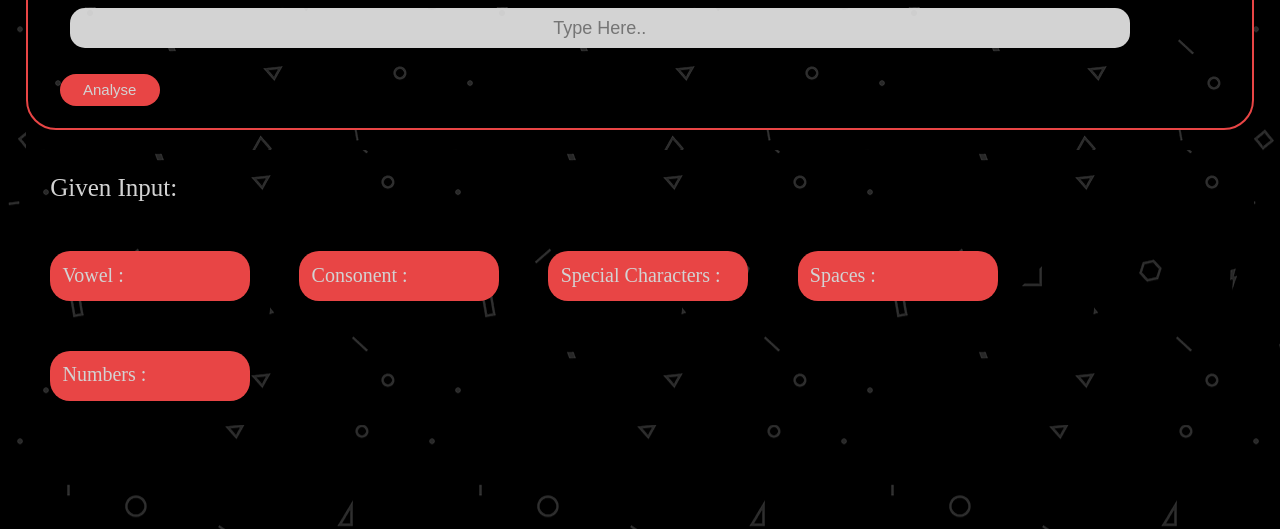
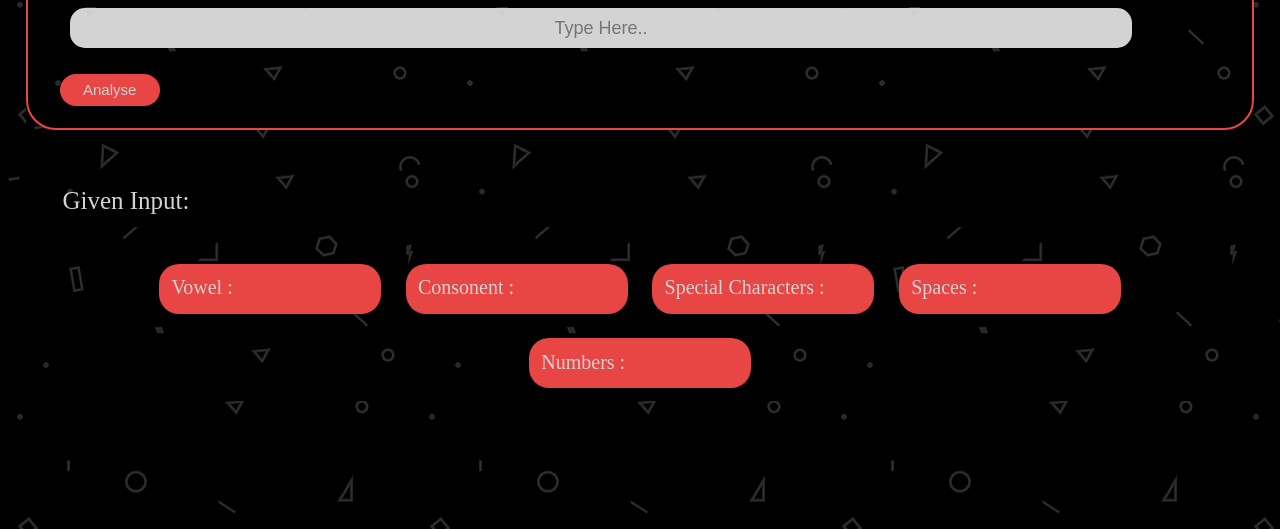
Before and after one commit to vidipt-khetriwal/String-Analyser, a plain HTML site: page index.html in a window 1280 px wide. Shown: the part 271-800 px from the top of the page. Drawn offline with Linux system fonts and the light colour scheme; a web font is replaced by a local one.

Commit message:
modified_css

```diff
--- a/index.css
+++ b/index.css
@@ -48,7 +48,7 @@ body{
 }
 .input-sec-f{
     padding: 1%;
-    width: 90%;
+    width: 100%;
 }
 .ques{
     color: lightgray;
@@ -56,7 +56,7 @@ body{
 }
 .input{
     align-content: center;
-    width: 100%;
+    width: 90%;
     height: 40px;
     background-color: lightgray;
     border-radius: 15px;
@@ -66,6 +66,9 @@ body{
     color: #e84545;
     text-align: center;
     font-size: large;
+}
+.input:focus{
+    outline: none;
 }
 .button{
     width: 100px;
@@ -77,6 +80,9 @@ body{
     color: lightgray;
     font-size: 15px;
 }
+.button:focus{
+    outline: none;
+}
 .output-sec{
     width: 100%;
     padding: none;
@@ -84,21 +90,26 @@ body{
     margin: none;
 }
 .ginp{
+    width: 100%;
     font-size: 25px;
-    padding: 2%;
+    margin: 2%;
+    padding: 1%;
+    overflow: scroll;
 }
 .analysed{
     display: flex;
-    flex-wrap: wrap;
+    justify-content: center;
+    /* flex-wrap: wrap; */
+    flex-flow: row wrap;
     width: 100%;
-    flex-direction: row;
+    /* flex-direction: row; */
     color: lightgray;
 }
 .vowel,.consonent,.sp_char,.spaces,.numbers{
     display: flex;
-    margin: 2%;
+    margin: 1%;
     padding: 1%;
-    width: 200px;
+    width: 222px;
     height: 50px;
     background-color: #e84545;
     border-radius: 20px;
```
